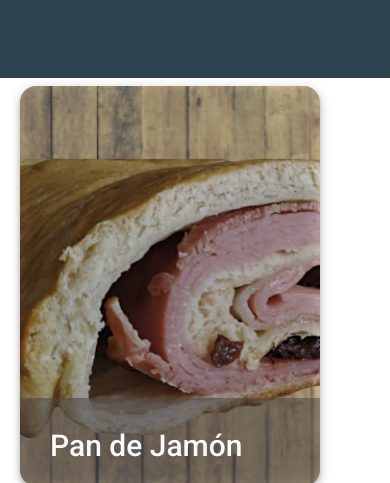
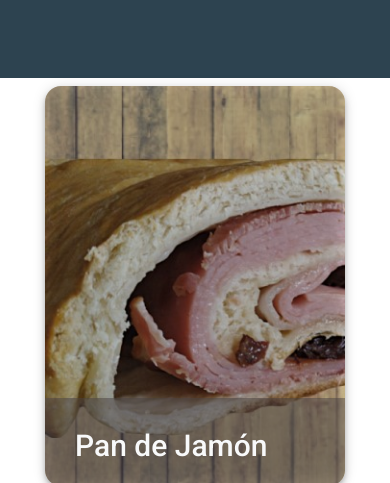
Before and after one commit to FeGaWeb/3emeliendo, a website with bundled scripts: page html/products.html in a window 390 px wide. Shown: the part 266-749 px from the top of the page. Built offline with nearby package versions, Linux system fonts and the light colour scheme.

Commit message:
Se mejora responsive a 320px

```diff
--- a/html/products.html
+++ b/html/products.html
@@ -31,7 +31,7 @@
                     aria-controls="navbarNav" aria-expanded="false" aria-label="Toggle navigation">
                     <span class="navbar-toggler-icon"></span>
                 </button>
-                <!-- d-flex justify-content-end  -->
+
                 <div class="collapse navbar-collapse" id="navbarNav">
                     <ul class="navbar-nav ">
                         <li class="nav-item">
@@ -69,7 +69,7 @@
         </section>
 
 
-        <section class="productos-sec1 container d-flex justify-content-between flex-wrap" id="cardsContainer">
+        <section class="productos-sec1 container d-flex justify-content-around flex-wrap" id="cardsContainer">
 
         </section>
     </main>
```
